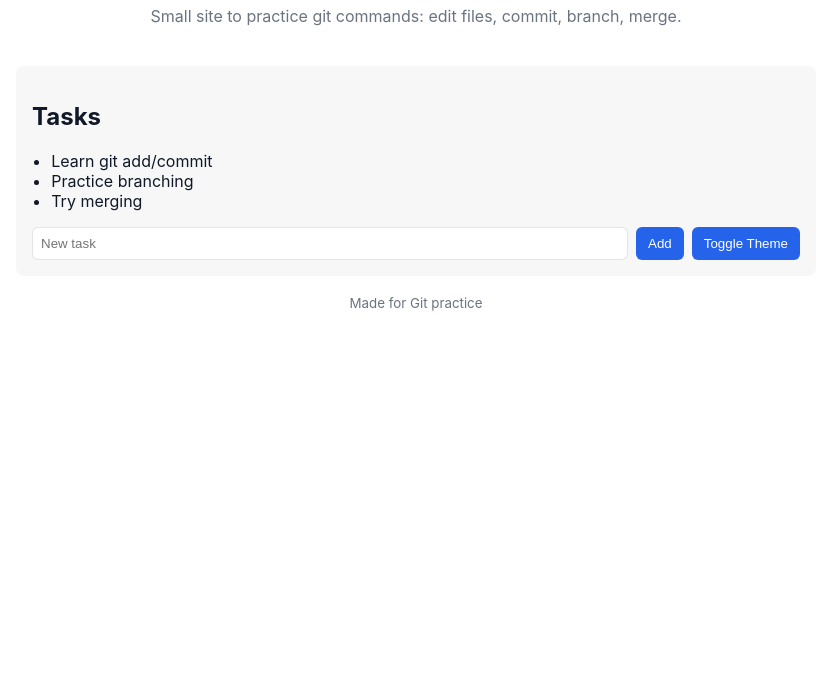
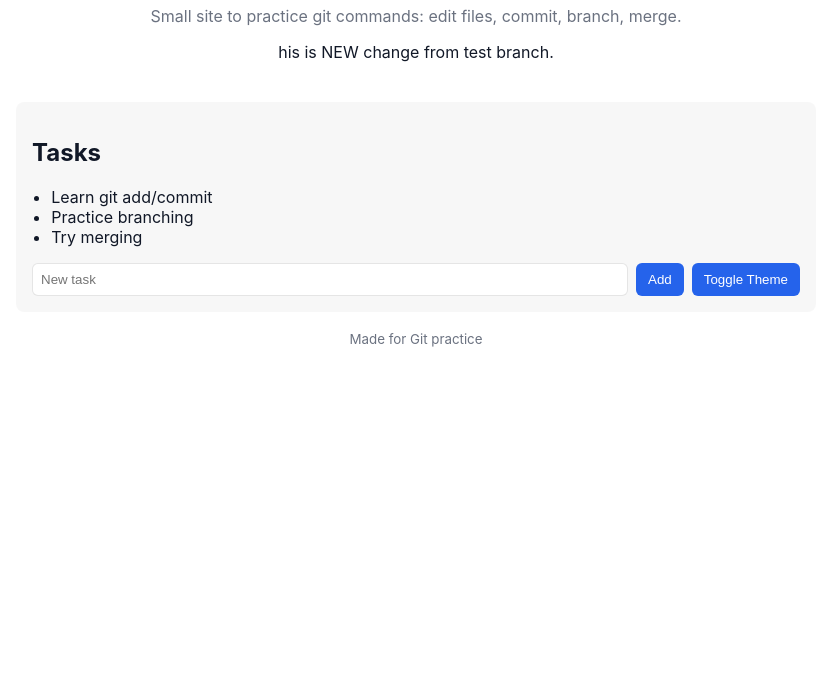
Before and after one commit to moiz-260/git-command-practice, a plain HTML site: page index.html in a window 1280 px wide. Shown: the part 108-800 px from the top of the page, without its empty margins (224-1055 px from the left). Drawn offline with Linux system fonts and the light colour scheme.

Commit message:
secound test commint

```diff
--- a/index.html
+++ b/index.html
@@ -10,6 +10,7 @@
   <header>
     <h1 id="title">Git Practice Test</h1>
     <p class="desc">Small site to practice git commands: edit files, commit, branch, merge.</p>
+    <p>his is NEW change from test branch.</p>
   </header>
   <main>
     <section class="todo">
```
